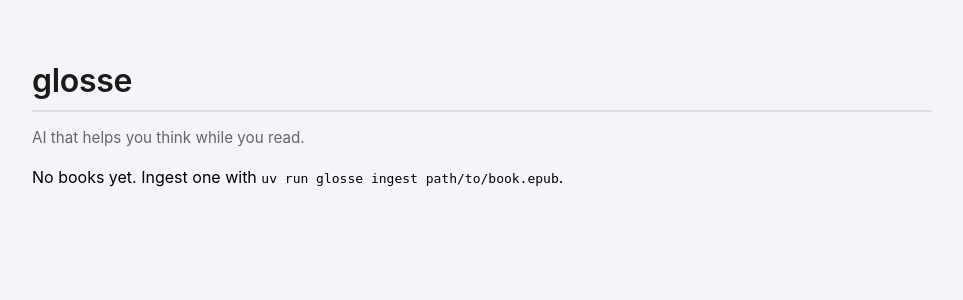
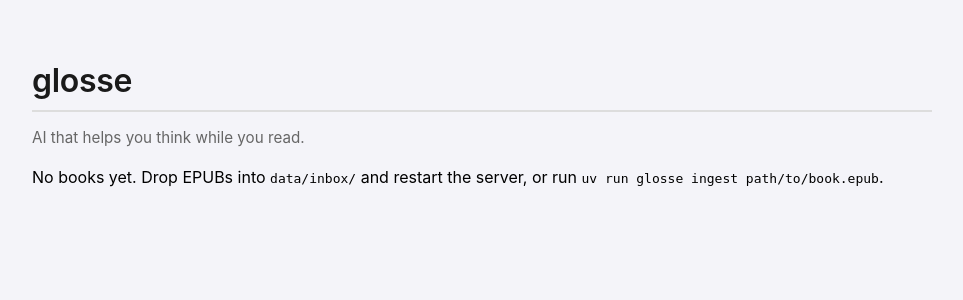
Before and after one commit to dzmbs/glosse, a FastAPI app: page / in a window 1280 px wide. Shown: the top 300 px of the page, without its empty margins (158-1121 px from the left). Run offline with FastAPI, Linux system fonts and the light colour scheme.

Commit message:
Adds inbox-based EPUB ingestion and badges to library
Introduces automatic scanning and ingestion of EPUB files placed in a dedicated inbox folder, streamlining book import for users. Updates the library view with badges to indicate AI indexing status and source of books, improving UX and library transparency.

Informs users they can drop EPUBs into the inbox folder for easy import.

```diff
--- a/glosse/engine/storage.py
+++ b/glosse/engine/storage.py
@@ -33,6 +33,7 @@ DATA_ROOT = os.environ.get(
     os.path.join(os.path.dirname(os.path.dirname(os.path.dirname(__file__))), "data"),
 )
 BOOKS_ROOT = os.path.join(DATA_ROOT, "books")
+INBOX_DIR = os.path.join(DATA_ROOT, "inbox")
 
 
 def slugify(name: str) -> str:
@@ -88,25 +89,54 @@ def list_books() -> List[dict]:
     """Return a small summary per book — enough for the library view."""
     if not os.path.isdir(BOOKS_ROOT):
         return []
+    inbox_ids: set = set()
+    if os.path.isdir(INBOX_DIR):
+        for fname in os.listdir(INBOX_DIR):
+            if fname.lower().endswith(".epub"):
+                inbox_ids.add(slugify(fname))
     out = []
     for book_id in sorted(os.listdir(BOOKS_ROOT)):
         meta_path = os.path.join(book_dir(book_id), "meta.json")
         if os.path.exists(meta_path):
             with open(meta_path) as f:
-                out.append(json.load(f))
+                entry = json.load(f)
         else:
             # Fall back to loading the pickle (slow path — should not happen)
             book = load_book(book_id)
-            if book:
-                out.append(
-                    {
-                        "book_id": book_id,
-                        "title": book.metadata.title,
-                        "authors": book.metadata.authors,
-                        "chapters": len(book.spine),
-                    }
-                )
+            if not book:
+                continue
+            entry = {
+                "book_id": book_id,
+                "title": book.metadata.title,
+                "authors": book.metadata.authors,
+                "chapters": len(book.spine),
+            }
+        entry["has_chunks"] = os.path.exists(os.path.join(book_dir(book_id), "chunks.pkl"))
+        entry["in_inbox"] = book_id in inbox_ids
+        out.append(entry)
     return out
+
+
+def scan_and_ingest_inbox() -> None:
+    """Scan INBOX_DIR for EPUBs; ingest any not already in BOOKS_ROOT."""
+    from glosse.engine.ingest import ingest  # local import — avoids circular at module level
+
+    os.makedirs(INBOX_DIR, exist_ok=True)
+    for fname in sorted(os.listdir(INBOX_DIR)):
+        if not fname.lower().endswith(".epub"):
+            continue
+        book_id = slugify(fname)
+        if os.path.exists(os.path.join(book_dir(book_id), "book.pkl")):
+            logger.info("inbox: %s already ingested as %s — skip", fname, book_id)
+            continue
+        epub_path = os.path.join(INBOX_DIR, fname)
+        try:
+            target = ensure_book_dir(book_id)
+            book = ingest(epub_path, target)
+            save_book(book, book_id)
+            logger.info("inbox: ingested %s -> %s", fname, book_id)
+        except Exception as exc:
+            logger.error("inbox: failed to ingest %s: %s", fname, exc)
 
 
 # --- Chunks ---------------------------------------------------------------
--- a/glosse/server/app.py
+++ b/glosse/server/app.py
@@ -10,15 +10,24 @@ Run with:
 from __future__ import annotations
 
 import os
+from contextlib import asynccontextmanager
 
 from fastapi import FastAPI
 from fastapi.staticfiles import StaticFiles
 
+from glosse.engine.storage import scan_and_ingest_inbox
 from glosse.server.routes import router
 
 _REPO_ROOT = os.path.dirname(os.path.dirname(os.path.dirname(os.path.abspath(__file__))))
 _STATIC_DIR = os.path.join(_REPO_ROOT, "web", "static")
 
-app = FastAPI(title="glosse", version="0.1.0")
+
+@asynccontextmanager
+async def _lifespan(app: FastAPI):
+    scan_and_ingest_inbox()
+    yield
+
+
+app = FastAPI(title="glosse", version="0.1.0", lifespan=_lifespan)
 app.include_router(router)
 app.mount("/static", StaticFiles(directory=_STATIC_DIR), name="static")
--- a/glosse/server/routes.py
+++ b/glosse/server/routes.py
@@ -45,6 +45,8 @@ async def library_view(request: Request):
                 "author": ", ".join(meta.get("authors", []) or []),
                 "chapters": meta.get("chapters", 0),
                 "progress": get_progress(meta["book_id"]),
+                "has_chunks": meta.get("has_chunks", False),
+                "in_inbox": meta.get("in_inbox", False),
             }
         )
     return templates.TemplateResponse(request, "library.html", {"books": books})
--- a/web/static/css/style.css
+++ b/web/static/css/style.css
@@ -59,6 +59,26 @@ body.library .book-meta {
     margin-bottom: 14px;
     line-height: 1.5;
 }
+
+body.library .book-badges {
+    display: flex;
+    gap: 6px;
+    flex-wrap: wrap;
+    margin-bottom: 10px;
+}
+
+body.library .badge {
+    font-size: 0.72em;
+    font-weight: 600;
+    padding: 2px 7px;
+    border-radius: 3px;
+    text-transform: uppercase;
+    letter-spacing: 0.03em;
+}
+
+body.library .badge--indexed { background: #d1fae5; color: #065f46; }
+body.library .badge--plain   { background: #f3f4f6; color: #6b7280; }
+body.library .badge--inbox   { background: #dbeafe; color: #1e40af; }
 
 body.library .progress-bar {
     height: 4px;
--- a/web/templates/library.html
+++ b/web/templates/library.html
@@ -12,7 +12,7 @@
         <div class="tagline">AI that helps you think while you read.</div>
 
         {% if not books %}
-            <p>No books yet. Ingest one with <code>uv run glosse ingest path/to/book.epub</code>.</p>
+            <p>No books yet. Drop EPUBs into <code>data/inbox/</code> and restart the server, or run <code>uv run glosse ingest path/to/book.epub</code>.</p>
         {% endif %}
 
         <div class="book-grid">
@@ -22,6 +22,16 @@
                 <div class="book-meta">
                     {{ book.author or "—" }}<br>
                     {{ book.chapters }} sections · at section {{ book.progress + 1 }}
+                </div>
+                <div class="book-badges">
+                    {% if book.has_chunks %}
+                        <span class="badge badge--indexed">AI ready</span>
+                    {% else %}
+                        <span class="badge badge--plain">not indexed</span>
+                    {% endif %}
+                    {% if book.in_inbox %}
+                        <span class="badge badge--inbox">from inbox</span>
+                    {% endif %}
                 </div>
                 {% if book.chapters %}
                 <div class="progress-bar">
```
